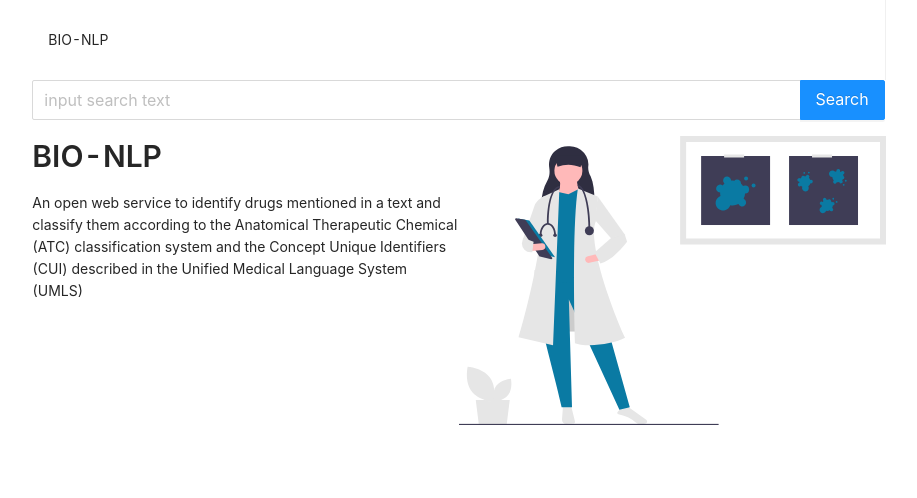
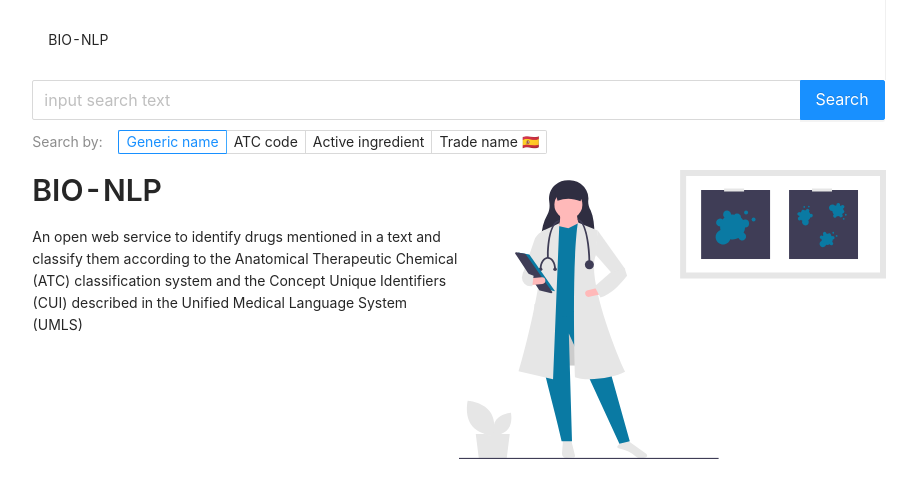
Before and after one commit to w0xter/Drugs4CovidSearchEngine, a React (Create React App) app in the folder web/: page / in a window 1280 px wide. Shown: the top 498 px of the page, without its empty margins (181-1098 px from the left). Built offline with nearby package versions, Linux system fonts and the light colour scheme.

Commit message:
Preparing MultiSearch

```diff
--- a/web/src/App.js
+++ b/web/src/App.js
@@ -11,7 +11,7 @@ function App() {
         <Route exact path="/">
           <Home/>
         </Route>
-        <Route path="/search/:drugsNames" component={SearchPage}/>
+        <Route path="/search/:searchType/:drugsNames" component={SearchPage}/>
       </Switch>
     </Router>
   );
--- /dev/null
+++ b/web/src/components/ActivePrincipieInfo.js
@@ -0,0 +1,8 @@
+import React, {useState, useEffect} from 'react'
+import {} from  'antd'
+
+export default function ActivePrincipieInfo(props){
+    return (
+        <h1>ActivePrincipieInfo</h1>
+    )
+}
--- /dev/null
+++ b/web/src/components/AtcInfo.js
@@ -0,0 +1,8 @@
+import React, {useState, useEffect} from 'react'
+import {} from  'antd'
+
+export default function AtcInfo(props){
+    return(
+        <h1>ATC CODE</h1>
+    )
+}
--- a/web/src/components/Searchbar.js
+++ b/web/src/components/Searchbar.js
@@ -1,10 +1,17 @@
-import React, {useState, Component} from 'react'
-import {Input} from 'antd'
-
+import React, {useState} from 'react'
+import {Input,Row, Col,Space, Radio, Typography} from 'antd'
+const {Text} = Typography
 const { Search } = Input;
 export default function SearchBar(props){
+    const [type, setType] = useState('generic')
+    const searchTypes = ['generic', 'atc', 'activeingredient', 'spanish']
+    const urlVal = document.location.href.split("/")[document.location.href.split("/").length-2]
+    const defaultValue = (searchTypes.includes(urlVal))? urlVal:'generic'
     const goTo = (value) => {
-        document.location.href=`/search/${value}`
+        document.location.href=`/search/${type}/${value}`
+    }
+    const onChange = (e) => {
+        setType(e.target.value)
     }
         return(
             <div style={{marginBottom:16}}>
@@ -14,6 +21,19 @@ export default function SearchBar(props){
                         size="large"
                         onSearch={value => goTo(value)}
                     />
+                    <Row style={{marginTop:10}} gutter={[16, 16]} align="middle">
+                        <Col>
+                        <Text level={4} type="secondary">Search by: </Text>
+                        </Col>
+                        <Col>
+                        <Radio.Group onChange={onChange} defaultValue={defaultValue} size="small">
+                            <Radio.Button value="generic">Generic name</Radio.Button>
+                            <Radio.Button value="atc">ATC code</Radio.Button>
+                            <Radio.Button value="activeingredient">Active ingredient</Radio.Button>
+                            <Radio.Button value="spanish">Trade name 🇪🇸</Radio.Button>
+                        </Radio.Group>
+                        </Col>
+                    </Row>
             </div>
 
           )
--- /dev/null
+++ b/web/src/components/SpanisTradeNameInfo.js
@@ -0,0 +1,8 @@
+import React, {useState, useEffect} from 'react'
+import {} from  'antd'
+
+export default function SpanisTradeNameInfo(props){
+    return(
+        <h1>SpanisTradeNameInfo</h1>
+    )
+}
--- a/web/src/pages/SearchPage.js
+++ b/web/src/pages/SearchPage.js
@@ -6,11 +6,15 @@ import SearchBar from '../components/Searchbar'
 import DrugTabs from '../components/DrugTabs'
 import Layout from '../components/Layout'
 import abduction from '../assets/abduction.svg'
+import ActivePrincipieInfo from '../components/ActivePrincipieInfo'
+import SpanisTradeNameInfo from '../components/SpanisTradeNameInfo'
+import AtcInfo from '../components/AtcInfo'
 
 const {Title} = Typography
 export default function SearchPage(props){
     const antIcon = <LoadingOutlined style={{ fontSize: 72 }} spin />;
     const value = props.match.params.drugsNames
+    const searchType = props.match.params.searchType
     const [result, setResult] = useState([])
     const [searching, setSearching] = useState(true)
     const [error, setError] = useState(false)
@@ -86,7 +90,20 @@ export default function SearchPage(props){
             }).catch((err) => reject(err))
         })
     }
+    const dataDisplays = () =>{
+        switch(searchType){
+            case 'generic':
+                return <DrugTabs drugs={result}/>
+            case 'atc':
+                return <AtcInfo data={result}/>
+            case 'activeprincipie':
+                return <ActivePrincipieInfo data={result}/>
+            case 'spanish':
+                return <SpanisTradeNameInfo data={result}/>
 
+
+        }
+    }
     useEffect(() => {
         sendData(value)
     },[value])
@@ -110,7 +127,7 @@ export default function SearchPage(props){
                         <Space direction="vertical" size="large">
                         <Title level={3}>Wow, some alien abducted the {value} from our drug repository</Title>
                         <img src={abduction} className="responsiveImg" alt=""/>
-                        <Title type="secondary" level={4}>Just kidding, we didn't find anything related with this drug</Title>
+                        <Title type="secondary" level={4}>Just kidding, we haven't found anything related with this drug</Title>
                         </Space>
                     </Col>
                     </Row>
```
Lines whose indentation alone changed are shown as unchanged.
